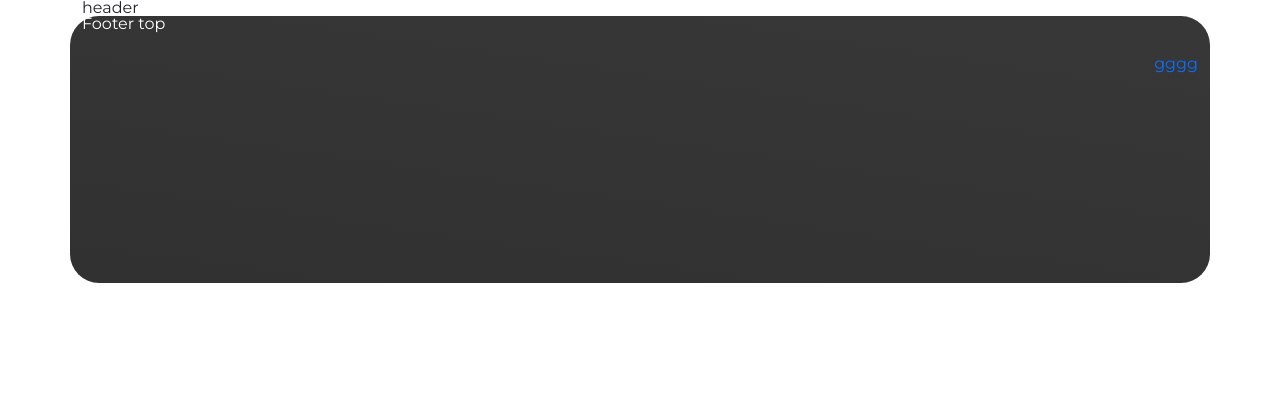
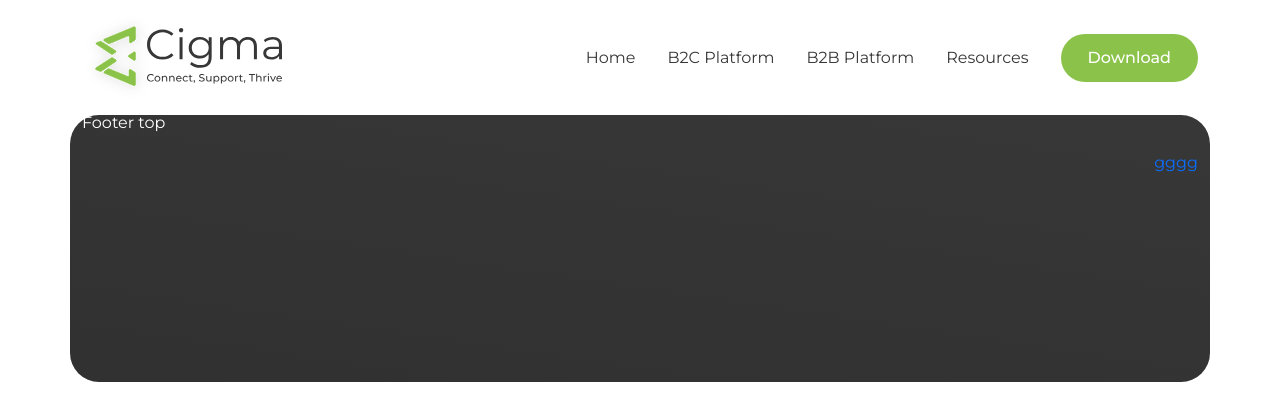
Before and after one commit to Nadir123649/Marsa_Global, a Next.js app: page / in a window 1280 px wide. Shown: the top 420 px of the page. Built offline with nearby package versions, Linux system fonts and the light colour scheme.

Commit message:
add header in the page

```diff
--- a/src/components/Header.jsx
+++ b/src/components/Header.jsx
@@ -1,11 +1,50 @@
+import { LogoHeader } from '@/utils'
+import Image from 'next/image'
+import Link from 'next/link'
 import React from 'react'
 import { Container } from 'react-bootstrap'
 
 const Header = () => {
     return (
-        <header>
-            <Container>
-                header
+        <header className='py-[14px]'>
+            <Container className='flex justify-between items-center'>
+                <Link href="/">
+                    <Image
+                        src={LogoHeader}
+                        alt="Cigma"
+                        width={200}
+                        height={100}
+                    />
+                </Link>
+                <div className='flex items-center gap-[32px]'>
+                    <nav>
+                        <ul className='flex items-center gap-[32px]'>
+                            <li>
+                                <Link href="/" className='text-[#373737] text-[16px] not-italic font-[400] leading-normal hover:text-[#8BC34A] transition-all duration-300 ease-in-out'>
+                                    Home
+                                </Link>
+                            </li>
+                            <li>
+                                <Link href="/b2c-platform" className='text-[#373737] text-[16px] not-italic font-[400] leading-normal hover:text-[#8BC34A] transition-all duration-300 ease-in-out'>
+                                    B2C Platform
+                                </Link>
+                            </li>
+                            <li>
+                                <Link href="/b2b-platform" className='text-[#373737] text-[16px] not-italic font-[400] leading-normal hover:text-[#8BC34A] transition-all duration-300 ease-in-out'>
+                                    B2B Platform
+                                </Link>
+                            </li>
+                            <li>
+                                <Link href="/resources" className='text-[#373737] text-[16px] not-italic font-[400] leading-normal hover:text-[#8BC34A] transition-all duration-300 ease-in-out'>
+                                    Resources
+                                </Link>
+                            </li>
+                        </ul>
+                    </nav>
+                    <button className='btn-download text-[#FFF] text-[16px] font-[500] leading-normal not-italic rounded-[50px] bg-[#8BC34A] px-[26px] h-[48px] transition-all duration-300 border-[1px] border-transparent  ease-in-out hover:bg-[#fff] hover:text-[#8BC34A] hover:border-[#8BC34A] hover:border-[1px]'>
+                        Download
+                    </button>
+                </div>
             </Container>
         </header>
     )
--- a/src/utils/index.jsx
+++ b/src/utils/index.jsx
@@ -1 +1 @@
-// export { default as Progress10 } from "../assets/images/progress-ten.svg";
+export { default as LogoHeader} from "../../public/logo-header.svg";
```
Also changed, not shown: public/logo-header.svg (added).
